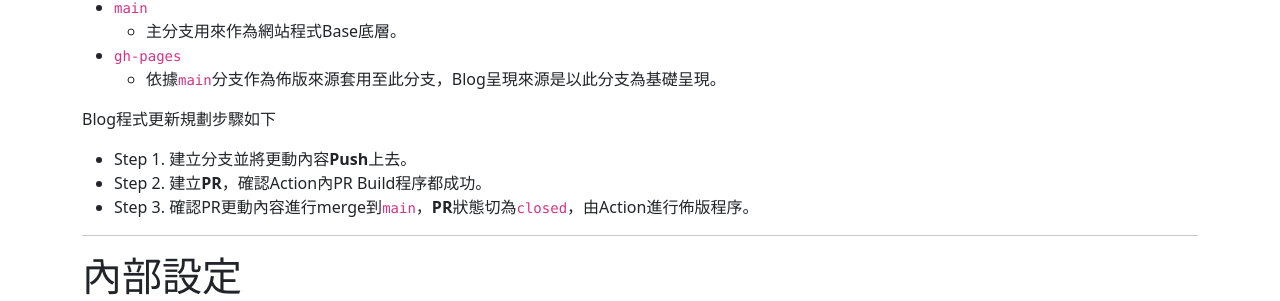
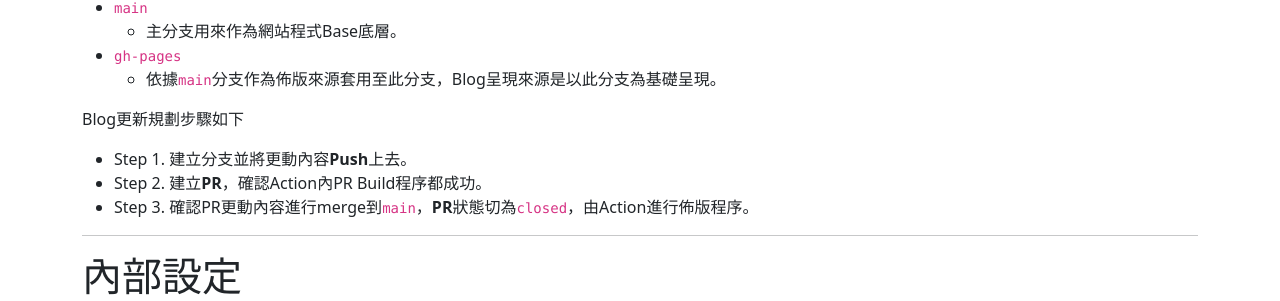
Before and after one commit to s123600g/s123600g.github.io, a Jekyll site: the page built from _posts/Jekyll/Action/使用GitHub Action配置Jekyll Site佈版筆記/2021-12-05-使用GitHub Action配置Jekyll Site佈版筆記.md, in a window 1280 px wide and 900 px high, scrolled down 370 px. Shown: the part 152-453 px from the top of the window. Built offline with Jekyll 4.4.1, drawn with Linux system fonts in a browser that asks for light colours; comment, search, counter and statistics services are not loaded; a style sheet for code colours, icons or effects is not loaded; part of the change alters nothing that is shown.

Commit message:
revise: Update content

```diff
--- a/_posts/Jekyll/Action/使用GitHub Action配置Jekyll Site佈版筆記/2021-12-05-使用GitHub Action配置Jekyll Site佈版筆記.md
+++ b/_posts/Jekyll/Action/使用GitHub Action配置Jekyll Site佈版筆記/2021-12-05-使用GitHub Action配置Jekyll Site佈版筆記.md
@@ -25,7 +25,7 @@ excerpt_separator: <!--more-->
 * `gh-pages`
   - 依據`main`分支作為佈版來源套用至此分支，Blog呈現來源是以此分支為基礎呈現。
 
-Blog程式更新規劃步驟如下
+Blog更新規劃步驟如下
 * Step 1. 建立分支並將更動內容**Push**上去。
 * Step 2. 建立**PR**，確認Action內PR Build程序都成功。
 * Step 3. 確認PR更動內容進行merge到`main`，**PR**狀態切為`closed`，由Action進行佈版程序。
@@ -104,9 +104,14 @@ on:
   - 回到儲存庫Actions確認由**push**事件做Build Jekyll site 是否成功執行完畢。
 * 在自訂分支建立一個**PR**
   - 在儲存庫pull_request確認由**PR**事件Action程序是否成功執行完畢。
+  ![GitHubToken_PRCheckBuild](GitHubToken_PRCheckBuild.jpg)
+  - Done <br/>
+  ![GitHubToken_PRCheckBuildDone](GitHubToken_PRCheckBuildDone.jpg)
 * 將**PR**確認進行merge程序
   - 確認pull_request merge 程序完成並已closed。
+  ![GitHubToken_PRClosed](GitHubToken_PRClosed.jpg)
   - 回到儲存庫Actions確認由**PR-closed**事件Action程序是否成功執行完畢。
+  ![GitHubToken_PRClosedDone](GitHubToken_PRClosedDone.jpg)
   - 如果成功執行完畢，在儲存庫分支會多一個`gh-pages`，此為佈版目標分支。
 
 ---
```
Also changed, not shown: _posts/Jekyll/Action/使用GitHub Action配置Jekyll Site佈版筆記/GitHubToken_PRCheckBuild.jpg (added), _posts/Jekyll/Action/使用GitHub Action配置Jekyll Site佈版筆記/GitHubToken_PRCheckBuildDone.jpg (added), _posts/Jekyll/Action/使用GitHub Action配置Jekyll Site佈版筆記/GitHubToken_PRClosed.jpg (added), _posts/Jekyll/Action/使用GitHub Action配置Jekyll Site佈版筆記/GitHubToken_PRClosedDone.jpg (added).
